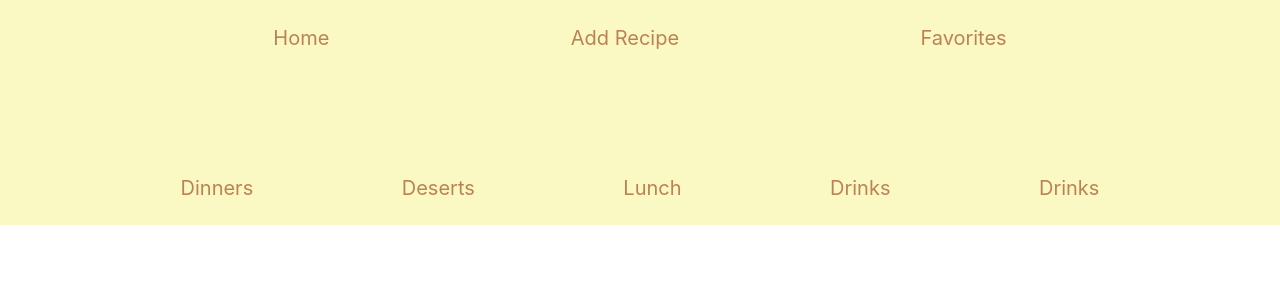
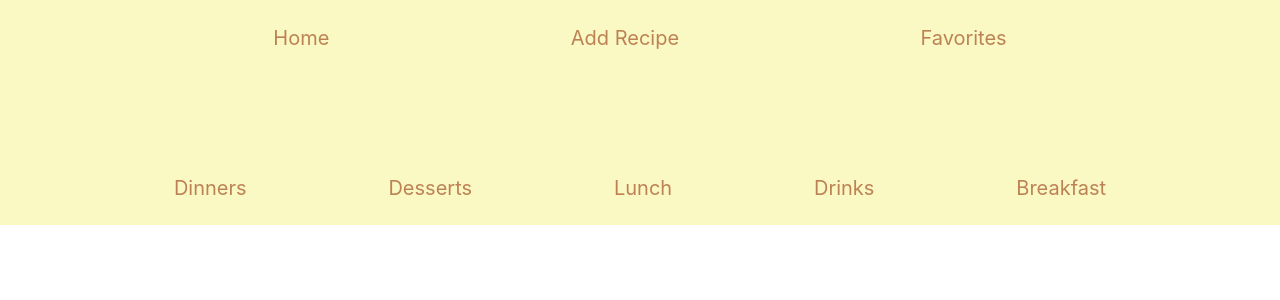
Before and after one commit to BOUCKY/Phase-2-Project, a React (Create React App) app in the folder tasty-bite-site/: page /favorites in a window 1280 px wide. Shown: the top 300 px of the page. Built offline with nearby package versions, Linux system fonts and the light colour scheme; data requests are answered from the project's data file.

Commit message:
fixed mispelling

```diff
--- a/tasty-bite-site/src/components/Categorynav.js
+++ b/tasty-bite-site/src/components/Categorynav.js
@@ -9,10 +9,10 @@ const CategoryNav = () => {
         <div className="header">
             <div className="nav-bar">
                 <li className="nav-bar-list"><NavLink className="nav-bar-link" to="dinners">Dinners</NavLink></li>
-                <li className="nav-bar-list"><NavLink className="nav-bar-link" to="desserts">Deserts</NavLink></li>
+                <li className="nav-bar-list"><NavLink className="nav-bar-link" to="desserts">Desserts</NavLink></li>
                 <li className="nav-bar-list"><NavLink className="nav-bar-link" to="lunch">Lunch</NavLink></li>
                 <li className="nav-bar-list"><NavLink className="nav-bar-link" to="drinks">Drinks</NavLink></li>
-                <li className="nav-bar-list"><NavLink className="nav-bar-link" to="breakfast">Drinks</NavLink></li>
+                <li className="nav-bar-list"><NavLink className="nav-bar-link" to="breakfast">Breakfast</NavLink></li>
             </div>
         </div>
     )
```
